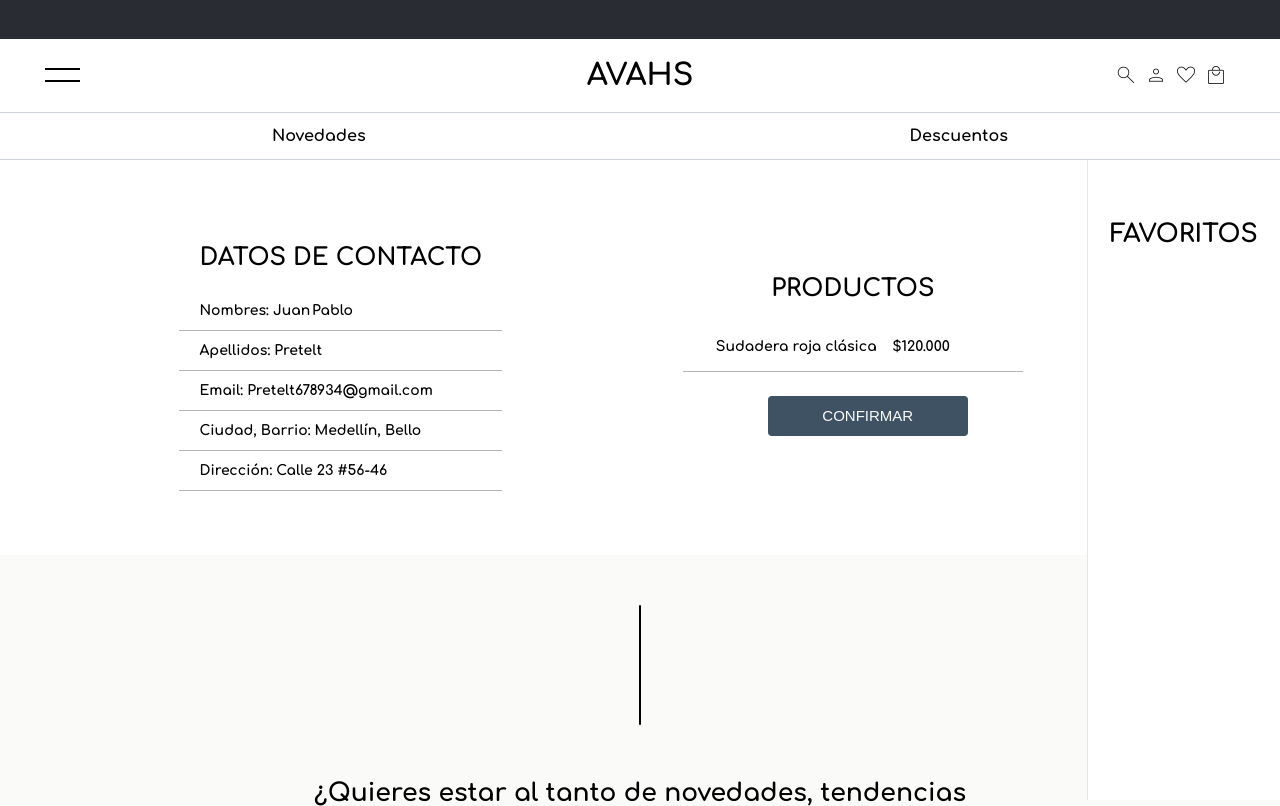
After one commit to PreteltJuan/avahs-app, a Django app: page /app/compra in a window 1280 px wide. The commit adds this page. Shown: the top 806 px of the page. Run offline with Django 4.2, Linux system fonts and the light colour scheme; parts of the project's set-up code (start-up, migrations or seed data) failed here and were passed over.

Commit message:
Pantalla para la simulación de pagos terminada, falta integración con login

```diff
--- a/tienda/carrito.py
+++ b/tienda/carrito.py
@@ -39,7 +39,7 @@ class Carrito:
                 "nombre": producto.nombre,
                 "acumulado": producto.precio,
                 "precio": producto.precio,
-                "cantidad": 1,
+                "cantidad": int(1),
 
             }
         else:
--- /dev/null
+++ b/tienda/static/css/compra.css
@@ -0,0 +1,101 @@
+.main{
+   display: flex;
+   justify-content: center;
+}
+
+.container{
+    padding: 64px 0px;
+    display: flex;
+    align-items: center;
+    justify-content: space-between;
+    width: 80vw;
+}
+
+.left{
+    width: 40%;
+    padding: 0px 40px;
+    display: flex;
+    justify-content: center;
+}
+
+.right{
+    width: 60%;
+    padding: 0px 40px;
+    display: flex;
+    justify-content: center;
+}
+
+.contacto{
+    display: flex;
+    flex-direction: column;
+    align-items: center;
+}
+
+.productos{
+    display: flex;
+    flex-direction: column;
+    align-items: center;
+}
+
+.contacto h2{
+    font-size: 24rem;
+    text-transform: uppercase;
+}
+
+.productos h2{
+    font-size: 24rem;
+    text-transform: uppercase;
+}
+
+
+.content{
+    width: 100%;
+    padding: 12px 20px;
+    border-bottom: 1px solid rgb(178, 181, 185);;
+
+}
+
+.content label{
+    text-align: left;
+    font-size: 14rem;
+}
+
+.info-productos{
+    width: 100%;
+    display: flex;
+    padding: 5px 5px;
+}
+
+.info-productos .datos-productos{
+    display: flex;
+}
+
+.nombre-productos{
+    padding: 0px 8px;
+    font-size: 14px;
+}
+
+.precio-productos{
+    padding: 0px 8px;
+    font-size: 14px;
+}
+
+
+.boton-pagar{
+    padding: 24px 0px;
+}
+
+.boton-pagar button{
+    background-color: #3e5264;
+    width: 200px;
+    height: 40px;
+    border-radius: 4px;
+    color: #fafaf9;
+    border-style: none;
+    font-size: 15rem;
+    margin-left: 30px;
+    display: flex;
+    justify-content: center;
+    align-items: center;
+    text-decoration: none;
+}
--- a/tienda/templates/pages/carrito.html
+++ b/tienda/templates/pages/carrito.html
@@ -73,7 +73,7 @@
                                   </tr>
                         </table>
                     </div>
-                    <a href="http://">Finalizar compra</a>
+                    <a href="{% url 'compra'  %}">Finalizar compra</a>
                 </div>
             </div>
         </div>
--- /dev/null
+++ b/tienda/templates/pages/compra.html
@@ -0,0 +1,62 @@
+{% extends "base.html" %}
+{% load static %}
+{% block titulo %} Avahs {% endblock %}
+
+
+{% block styles %}
+<link rel="stylesheet" href="{% static 'css/compra.css' %}" />
+{% endblock %}
+{% block body %}
+<div class="main">
+    <div class="container">
+
+        <div class="left">
+            <div class="contacto">
+                <h2>Datos de contacto</h2>
+                <div class="content">
+                    <label for="">Nombres:  </label>
+                    <label for="">Juan</label>
+                    <label for="">Pablo</label>
+                </div>
+                <div class="content">
+                    <label for="">Apellidos:  </label>
+                    <label for="">Pretelt</label>
+                </div>
+                <div class="content">
+                    <label for="">Email:  </label>
+                    <label for="">Pretelt678934@gmail.com</label>
+                </div>
+                <div class="content">
+                    <label for="">Ciudad, Barrio:  </label>
+                    <label for="">Medellín, </label><label for="">Bello</label>
+                </div>
+                <div class="content">
+                    <label for="">Dirección:  </label>
+                    <label for="">Calle 23 #56-46</label>
+                </div>
+
+            </div>
+        </div>
+        <div class="right">
+            <div class="productos">
+                <h2>productos</h2>
+                <div class="content">
+                    <div class="info-productos">
+                        <div class="datos-productos">
+                          <div class="nombre-productos">
+                            <span>Sudadera roja clásica</span>
+                          </div>
+                          <div class="precio-productos">
+                            <span>$120.000</span>
+                          </div>
+                        </div>
+                      </div>
+                </div>
+                <div class="boton-pagar">
+                    <button>CONFIRMAR</button>
+                </div>
+            </div>
+        </div>
+    </div>
+</div>
+{% endblock %}
--- a/tienda/urls.py
+++ b/tienda/urls.py
@@ -12,6 +12,7 @@ urlpatterns = [
     path("login", views.login),
     path("registro", views.registro),
     path("carrito", views.carrito, name="carrito"),
+    path("compra", views.compra, name="compra"),
     path('agregarCarrito/<int:producto_id>/', views.agregar_producto_carrito, name="agregarAlCarrito"),
     path('agregarFavoritos/<int:producto_id>/', views.agregar_producto_favoritos, name="agregarAFavoritos"),
     path('eliminarCarrito/<int:producto_id>/', views.eliminar_producto_carrito, name="eliminarCarrito"),
--- a/tienda/views.py
+++ b/tienda/views.py
@@ -69,6 +69,8 @@ def carrito(request):
     return  render(request, "pages/carrito.html")
 
 
+def compra(request):
+    return render(request, "pages/compra.html" )
 
 
 
```
